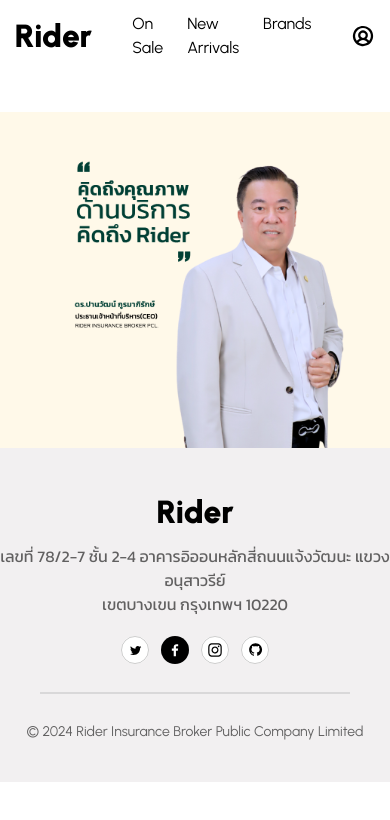
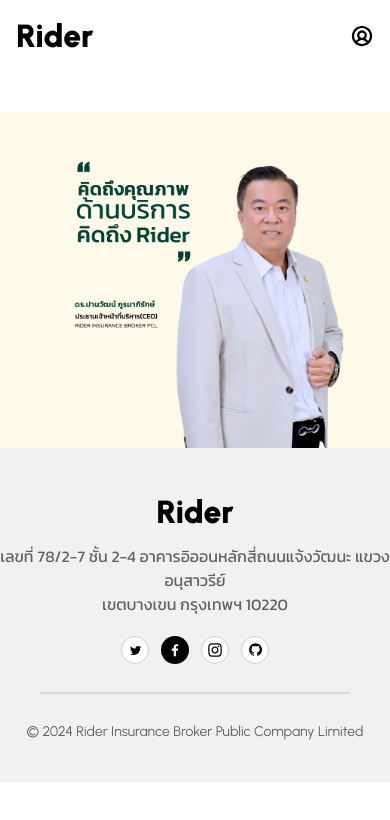
Before and after one commit to NoeyPhattarada/Project-intern, an Angular app: page / in a window 390 px wide. Shown: the top 820 px of the page. Built offline with nearby package versions, Linux system fonts and the light colour scheme.

Commit message:
edit nav

```diff
--- a/src/app/shared/components/navbar/navbar.html
+++ b/src/app/shared/components/navbar/navbar.html
@@ -1,10 +1,17 @@
-<nav class="flex justify-center gap-10 items-center py-3 px-4 md:py-3">
+<nav class="flex justify-between md:justify-center gap-10 items-center py-3 px-4 md:py-3">
   <p class="font-urbanist text-[32px] font-black">Rider</p>
-  <ul class="flex gap-6 text-base">
+  <ul class="hidden md:flex md:gap-6 md:text-base">
     @for(nav of NAVBAR; track nav) {
     <li class="font-urbanist">
-      <a [routerLink]="nav.route">{{ nav.label}}</a>
+      <a [routerLink]="nav.route">{{ nav.label }}</a>
     </li>
+    <div class="z-10 hidden bg-neutral-primary-medium border border-default-medium rounded-base shadow-lg w-44">
+      <ul class="p-2 text-sm text-body font-medium" aria-labelledby="dropdownNvbarButton">
+        <li>
+          <a [routerLink]="nav.route">{{ nav.label }}</a>
+        </li>
+      </ul>
+    </div>
     }
   </ul>
   <img
```
